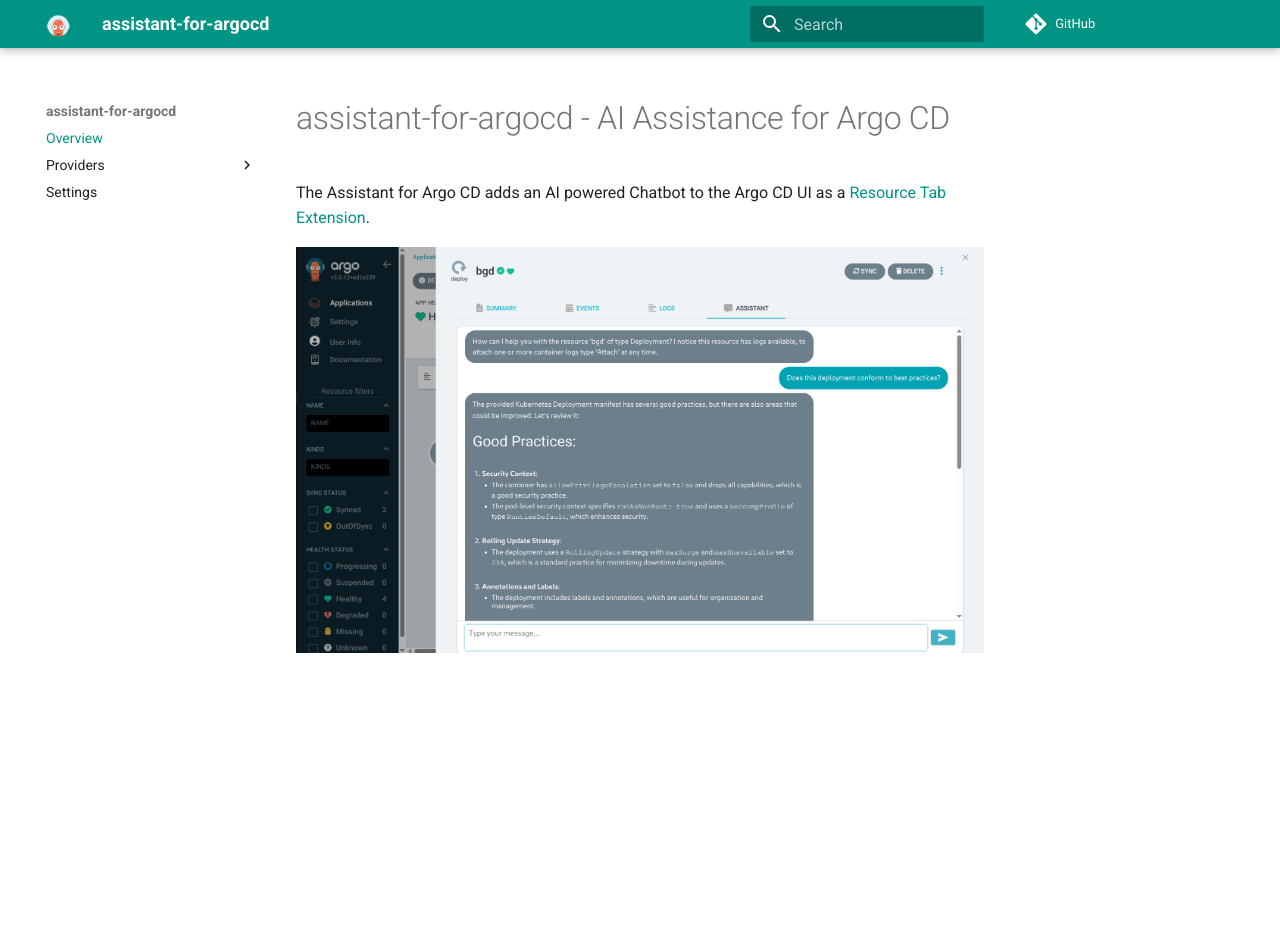
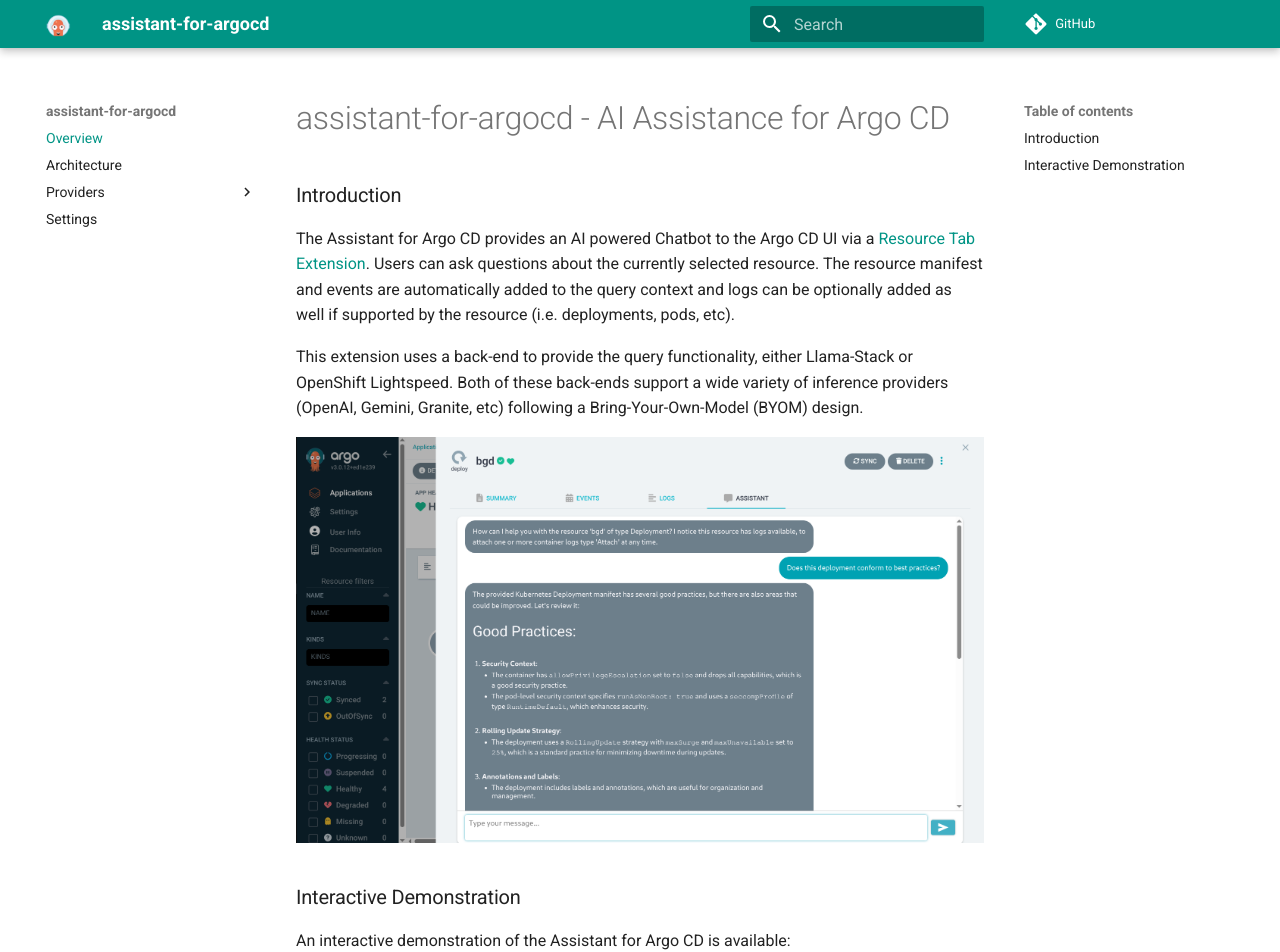
Before and after one commit to argoproj-labs/assistant-for-argocd, an MkDocs documentation site: the page built from docs/index.md, in a window 1280 px wide and 1400 px high. Shown: the top 952 px of the window. Built offline with MkDocs 1.6.1 and Material for MkDocs 9.7.7, drawn with Linux system fonts in a browser that asks for light colours; comment, search, counter and statistics services are not loaded.

```diff
--- a/docs/index.md
+++ b/docs/index.md
@@ -1,6 +1,20 @@
 # assistant-for-argocd - AI Assistance for Argo CD
 
-The Assistant for Argo CD adds an AI powered Chatbot to the Argo CD UI
-as a [Resource Tab Extension](https://argo-cd.readthedocs.io/en/latest/developer-guide/extensions/ui-extensions/#resource-tab-extensions).
+### Introduction
+
+The Assistant for Argo CD provides an AI powered Chatbot to the Argo CD UI
+via a [Resource Tab Extension](https://argo-cd.readthedocs.io/en/latest/developer-guide/extensions/ui-extensions/#resource-tab-extensions). Users
+can ask questions about the currently selected resource. The resource manifest and events are automatically added to the query context
+and logs can be optionally added as well if supported by the resource (i.e. deployments, pods, etc).
+
+This extension uses a back-end to provide the query functionality, either Llama-Stack or OpenShift Lightspeed. Both of
+these back-ends support a wide variety of inference providers (OpenAI, Gemini, Granite, etc) following a
+Bring-Your-Own-Model (BYOM) design.
 
 ![Assistant for Argo CD](assets/assistant.png)
+
+### Interactive Demonstration
+
+An interactive demonstration of the Assistant for Argo CD is available:
+
+<!--ARCADE EMBED START--><div style="position: relative; padding-bottom: calc(53.3333% + 41px); height: 0px; width: 100%;"><iframe src="https://demo.arcade.software/xWi5je6tPnJe4dcspahl?embed&embed_mobile=tab&embed_desktop=inline&show_copy_link=true" title="Argo CD Assistant" frameborder="0" loading="lazy" webkitallowfullscreen mozallowfullscreen allowfullscreen allow="clipboard-write" style="position: absolute; top: 0; left: 0; width: 100%; height: 100%; color-scheme: light;" ></iframe></div><!--ARCADE EMBED END-->
--- a/mkdocs.yml
+++ b/mkdocs.yml
@@ -23,6 +23,7 @@ markdown_extensions:
       format: !!python/name:pymdownx.superfences.fence_code_format
 nav:
   - Overview: index.md
+  - Architecture: architecture.md
   - Providers:
     - Llama-Stack:
       - Use Llama-Stack: providers/llama-stack/llama-stack.md
```
Also changed, not shown: README.md (+2 -15 lines), docs/architecture.md (added, +76 -0 lines), docs/assets/architecture.png (added), docs/assets/chat-flow.png (added).
